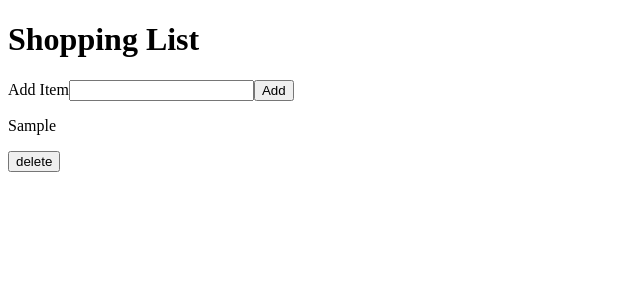
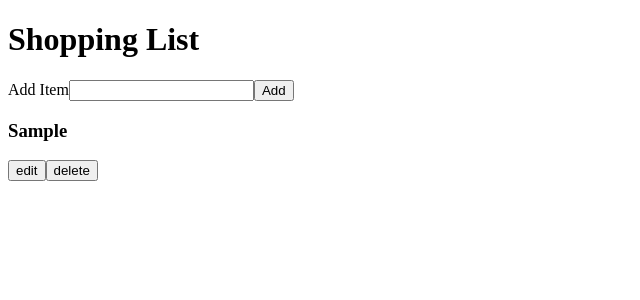
Before and after one commit to oddporson/shopping-list, a React (Create React App) app: page / in a window 1280 px wide. Both pictures are taken after typing "Sample" into the empty fields and a click on the button "Add". Shown: the top 300 px of the page, without its empty margins (0-640 px from the left). Built offline with nearby package versions, Linux system fonts and the light colour scheme.

Commit message:
when user click edit button from the item, it will show the showEdit component

```diff
--- a/src/App.js
+++ b/src/App.js
@@ -5,6 +5,7 @@ import ItemList from "./components/ItemList";
 function App() {
   const [items, setItems] = useState([]);
 
+  // delete an item off from the shopping list
   const deleteItemById = (id) => {
     const updatedItems = items.filter((item) => {
       return item.id !== id;
@@ -12,6 +13,7 @@ function App() {
     setItems(updatedItems);
   };
 
+  // add an item to the shopping list
   const createItem = (item) => {
     const randomID = Math.floor(Math.random() * 9999);
     const updatedItems = [...items, { id: randomID, title: item }];
--- a/src/components/ItemEdit.js
+++ b/src/components/ItemEdit.js
@@ -1,5 +1,19 @@
+import { useState } from "react";
+
 function ItemEdit() {
-  return <div>ItemEdit</div>;
+  const [title, setTitle] = useState("");
+
+  const handleChange = (e) => {
+    console.log(e.target.value);
+    setTitle(e.target.value);
+  };
+
+  return (
+    <form>
+      <label>new title</label>
+      <input value={title} onChange={handleChange} />
+    </form>
+  );
 }
 
 export default ItemEdit;
--- a/src/components/ItemShow.js
+++ b/src/components/ItemShow.js
@@ -1,13 +1,29 @@
+import { useState } from "react";
+
+import ItemEdit from "./ItemEdit";
+
 function ItemShow({ item, onDelete }) {
-  const handleDelete = () => {
-    console.log("delete", item.id);
+  const [showEdit, setShowEdit] = useState(false);
+
+  const handleDeleteClick = () => {
     onDelete(item.id);
   };
 
+  const handleEditClick = () => {
+    console.log("edit clicked");
+    setShowEdit(!showEdit);
+  };
+
+  let content = <h3>{item.title}</h3>;
+  if (showEdit) {
+    content = <ItemEdit />;
+  }
+
   return (
     <div>
-      <p>{item.title}</p>
-      <button onClick={handleDelete}>delete</button>
+      <div>{content}</div>
+      <button onClick={handleEditClick}>edit</button>
+      <button onClick={handleDeleteClick}>delete</button>
     </div>
   );
 }
```
